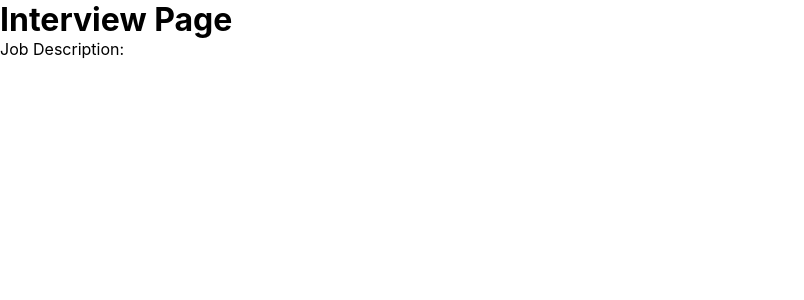
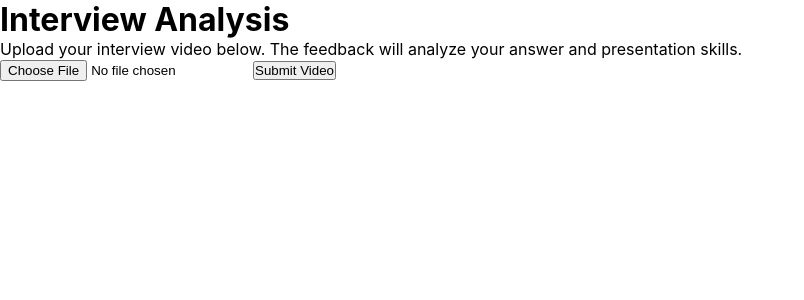
Before and after one commit to guptapalak26/IntervYOU, a React (Create React App) app: page /interview in a window 1280 px wide. Shown: the top 300 px of the page, without its empty margins (0-804 px from the left). Built offline with nearby package versions, Linux system fonts and the light colour scheme.

Commit message:
trying to work on being able to process video

```diff
--- a/package.json
+++ b/package.json
@@ -3,9 +3,12 @@
   "version": "0.1.0",
   "private": true,
   "dependencies": {
+    "@google/generative-ai": "^0.21.0",
+    "axios": "^1.7.9",
     "cra-template": "1.2.0",
     "react": "^19.0.0",
     "react-dom": "^19.0.0",
+    "react-router-dom": "^7.1.3",
     "react-scripts": "5.0.1",
     "web-vitals": "^4.2.4"
   },
--- a/src/pages/interview.js
+++ b/src/pages/interview.js
@@ -1,21 +1,70 @@
-import React, { useEffect, useState } from 'react';
+import React, { useState } from 'react';
+import axios from 'axios';
 
 const Interview = () => {
-  const [jobDescription, setJobDescription] = useState('');
+  const [videoFile, setVideoFile] = useState(null);
+  const [feedback, setFeedback] = useState('');
+  const [loading, setLoading] = useState(false);
 
-  useEffect(() => {
-    // Retrieve the job description from local storage
-    const savedJobDescription = localStorage.getItem('jobDescription');
-    if (savedJobDescription) {
-      setJobDescription(savedJobDescription);
+  // Handle file change (upload video)
+  const handleFileChange = (e) => {
+    setVideoFile(e.target.files[0]);
+  };
+
+  // Send video and job description to Gemini API
+  const handleSubmit = async () => {
+    if (!videoFile) {
+      alert("Please upload a video.");
+      return;
     }
-  }, []);
+
+    setLoading(true);
+
+    const jobDescription = localStorage.getItem("jobDescription");
+
+    if (!jobDescription) {
+      alert("Job description is missing.");
+      setLoading(false);
+      return;
+    }
+
+    const formData = new FormData();
+    formData.append("file", videoFile);
+    formData.append("text", `Analyze the following job description and evaluate the interviewee's answer. Also, provide feedback on presentation skills like eye contact, pacing, and clarity. Job description: ${jobDescription}`);
+
+    try {
+      // Make the API request to send the video to Gemini API for analysis
+      const response = await axios.post("https://api.gemini.com/v1/analyze-video", formData, {
+        headers: {
+          "Authorization": "Bearer AIzaSyCnuVVdrvErO-BAvb-950qve15n6stIYcQ",
+          "Content-Type": "multipart/form-data"
+        },
+      });
+
+      // Display the feedback from the Gemini API
+      setFeedback(response.data);
+    } catch (error) {
+      console.error("Error uploading video:", error);
+      setFeedback("An error occurred while analyzing the video.");
+    } finally {
+      setLoading(false);
+    }
+  };
 
   return (
-    <div id="interview-container">
-      <h1>Interview Page</h1>
-      <p>Job Description:</p>
-      <p>{jobDescription}</p>
+    <div>
+      <h1>Interview Analysis</h1>
+      <p>Upload your interview video below. The feedback will analyze your answer and presentation skills.</p>
+
+      {/* Video upload form */}
+      <input type="file" accept="video/*" onChange={handleFileChange} />
+
+      <button onClick={handleSubmit} disabled={loading}>
+        {loading ? "Analyzing..." : "Submit Video"}
+      </button>
+
+      {/* Display feedback */}
+      {feedback && <div><h2>Feedback</h2><pre>{JSON.stringify(feedback, null, 2)}</pre></div>}
     </div>
   );
 };
```
Also changed, not shown: 1 other file (tests, documents, lock files or other folders).
